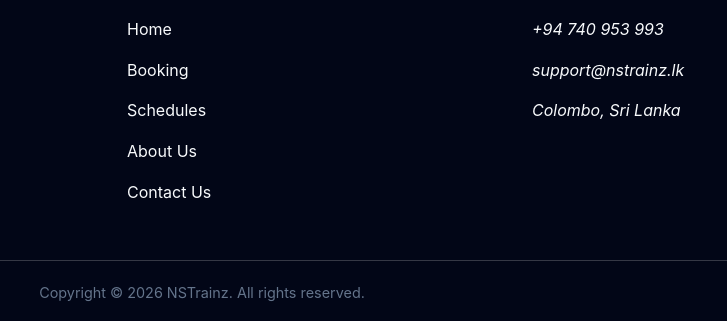
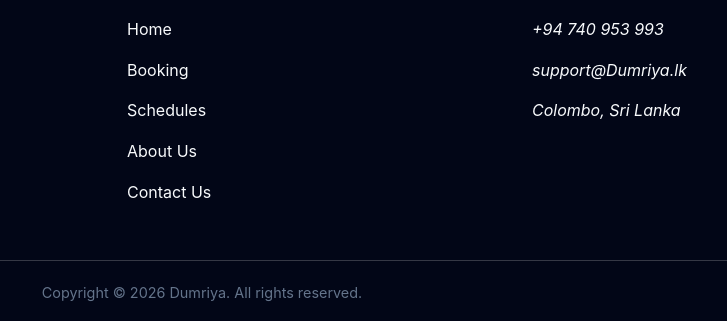
Before and after one commit to hasiyak/NonSonsTrain, a plain HTML site: page index.html in a window 1280 px wide. Shown: the part 1493-1814 px from the top of the page, 438-1165 px from the left. Drawn offline with Linux system fonts and the light colour scheme.

Commit message:
Final Cleanup

```diff
--- a/index.html
+++ b/index.html
@@ -135,13 +135,13 @@
                 <h4>Contact Support</h4>
                 <ul class="social-links">
                     <li><i class="phone-no">+94 740 953 993</i></li>
-                    <li><i class="email-add">support@nstrainz.lk</i></li>
+                    <li><i class="email-add">support@Dumriya.lk</i></li>
                     <li><i class="location-add">Colombo, Sri Lanka</i></li>
                 </ul>
             </div>
         </div>
             <div class="footer-bottom">
-                <p>Copyright &copy; 2026 NSTrainz. All rights reserved.</p>
+                <p>Copyright &copy; 2026 Dumriya. All rights reserved.</p>
             </div>
     </footer>
 
```
Also changed, not shown: about.html (+2 -2 lines), booking.html (+2 -2 lines), contact.html (+2 -2 lines), schedules.html (+2 -2 lines).
